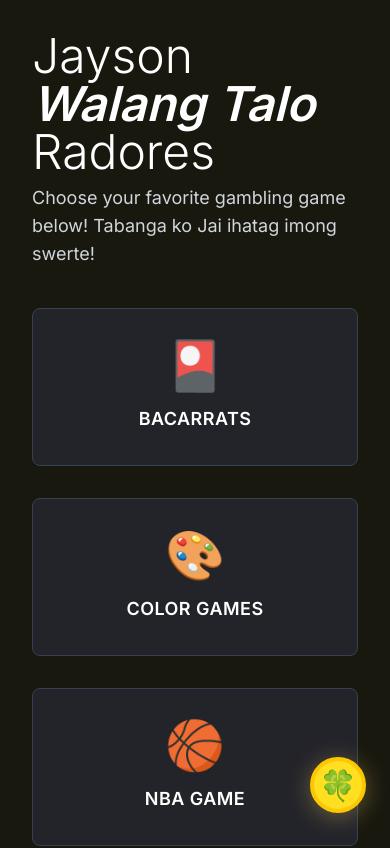
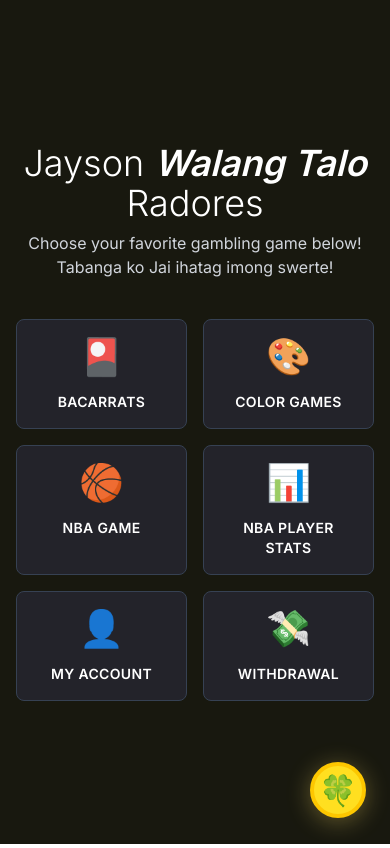
Before and after one commit to Redkuroo/gamble-choicer, a Next.js app: page / in a window 390 px wide. Shown: the top 848 px of the page. Built offline with nearby package versions, Linux system fonts and the light colour scheme.

Commit message:
feat(home): improve homepage responsiveness

```diff
--- a/src/app/page.tsx
+++ b/src/app/page.tsx
@@ -5,33 +5,33 @@
   return (
     <>
       <LuckyCharm />
-      <div className="min-h-screen bg-[#18180f] flex flex-col items-center justify-center p-8">
-        <h1 className="text-5xl font-light text-white mb-2">Jayson <span className="italic font-semibold">Walang Talo</span> Radores</h1>
-        <p className="text-gray-300 mb-10 text-lg">Choose your favorite gambling game below! Tabanga ko Jai ihatag imong swerte!</p>
-        <div className="grid grid-cols-1 sm:grid-cols-2 md:grid-cols-3 lg:grid-cols-6 gap-8 w-full max-w-7xl">
-          <Link href="/bacarrats" className="group bg-[#23232a] border border-gray-700 rounded-lg flex flex-col items-center p-8 transition hover:bg-[#27272f] hover:scale-105 cursor-pointer">
-            <span className="text-5xl mb-4">🎴</span>
-            <span className="text-lg font-semibold text-white tracking-wide">BACARRATS</span>
+      <div className="min-h-screen bg-[#18180f] flex flex-col items-center justify-center p-4 sm:p-8">
+        <h1 className="text-4xl sm:text-5xl font-light text-white mb-2 text-center">Jayson <span className="italic font-semibold">Walang Talo</span> Radores</h1>
+        <p className="text-gray-300 mb-10 text-base sm:text-lg text-center">Choose your favorite gambling game below! Tabanga ko Jai ihatag imong swerte!</p>
+        <div className="grid grid-cols-2 sm:grid-cols-2 md:grid-cols-3 lg:grid-cols-4 xl:grid-cols-6 gap-4 sm:gap-8 w-full max-w-7xl">
+          <Link href="/bacarrats" className="group bg-[#23232a] border border-gray-700 rounded-lg flex flex-col items-center p-4 sm:p-8 transition hover:bg-[#27272f] hover:scale-105 cursor-pointer">
+            <span className="text-4xl sm:text-5xl mb-4">🎴</span>
+            <span className="text-sm sm:text-lg font-semibold text-white tracking-wide text-center">BACARRATS</span>
           </Link>
-          <Link href="/color-games" className="group bg-[#23232a] border border-gray-700 rounded-lg flex flex-col items-center p-8 transition hover:bg-[#27272f] hover:scale-105 cursor-pointer">
-            <span className="text-5xl mb-4">🎨</span>
-            <span className="text-lg font-semibold text-white tracking-wide">COLOR GAMES</span>
+          <Link href="/color-games" className="group bg-[#23232a] border border-gray-700 rounded-lg flex flex-col items-center p-4 sm:p-8 transition hover:bg-[#27272f] hover:scale-105 cursor-pointer">
+            <span className="text-4xl sm:text-5xl mb-4">🎨</span>
+            <span className="text-sm sm:text-lg font-semibold text-white tracking-wide text-center">COLOR GAMES</span>
           </Link>
-          <Link href="/nba-game" className="group bg-[#23232a] border border-gray-700 rounded-lg flex flex-col items-center p-8 transition hover:bg-[#27272f] hover:scale-105 cursor-pointer">
-            <span className="text-5xl mb-4">🏀</span>
-            <span className="text-lg font-semibold text-white tracking-wide">NBA GAME</span>
+          <Link href="/nba-game" className="group bg-[#23232a] border border-gray-700 rounded-lg flex flex-col items-center p-4 sm:p-8 transition hover:bg-[#27272f] hover:scale-105 cursor-pointer">
+            <span className="text-4xl sm:text-5xl mb-4">🏀</span>
+            <span className="text-sm sm:text-lg font-semibold text-white tracking-wide text-center">NBA GAME</span>
           </Link>
-          <Link href="/nba-player-stats" className="group bg-[#23232a] border border-gray-700 rounded-lg flex flex-col items-center p-8 transition hover:bg-[#27272f] hover:scale-105 cursor-pointer">
-            <span className="text-5xl mb-4">📊</span>
-            <span className="text-lg font-semibold text-white tracking-wide">NBA PLAYER STATS</span>
+          <Link href="/nba-player-stats" className="group bg-[#23232a] border border-gray-700 rounded-lg flex flex-col items-center p-4 sm:p-8 transition hover:bg-[#27272f] hover:scale-105 cursor-pointer">
+            <span className="text-4xl sm:text-5xl mb-4">📊</span>
+            <span className="text-sm sm:text-lg font-semibold text-white tracking-wide text-center">NBA PLAYER STATS</span>
           </Link>
-          <Link href="/my-account" className="group bg-[#23232a] border border-gray-700 rounded-lg flex flex-col items-center p-8 transition hover:bg-[#27272f] hover:scale-105 cursor-pointer">
-            <span className="text-5xl mb-4">👤</span>
-            <span className="text-lg font-semibold text-white tracking-wide">MY ACCOUNT</span>
+          <Link href="/my-account" className="group bg-[#23232a] border border-gray-700 rounded-lg flex flex-col items-center p-4 sm:p-8 transition hover:bg-[#27272f] hover:scale-105 cursor-pointer">
+            <span className="text-4xl sm:text-5xl mb-4">👤</span>
+            <span className="text-sm sm:text-lg font-semibold text-white tracking-wide text-center">MY ACCOUNT</span>
           </Link>
-          <Link href="/withdrawal" className="group bg-[#23232a] border border-gray-700 rounded-lg flex flex-col items-center p-8 transition hover:bg-[#27272f] hover:scale-105 cursor-pointer">
-            <span className="text-5xl mb-4">💸</span>
-            <span className="text-lg font-semibold text-white tracking-wide">WITHDRAWAL</span>
+          <Link href="/withdrawal" className="group bg-[#23232a] border border-gray-700 rounded-lg flex flex-col items-center p-4 sm:p-8 transition hover:bg-[#27272f] hover:scale-105 cursor-pointer">
+            <span className="text-4xl sm:text-5xl mb-4">💸</span>
+            <span className="text-sm sm:text-lg font-semibold text-white tracking-wide text-center">WITHDRAWAL</span>
           </Link>
         </div>
       </div>
```
